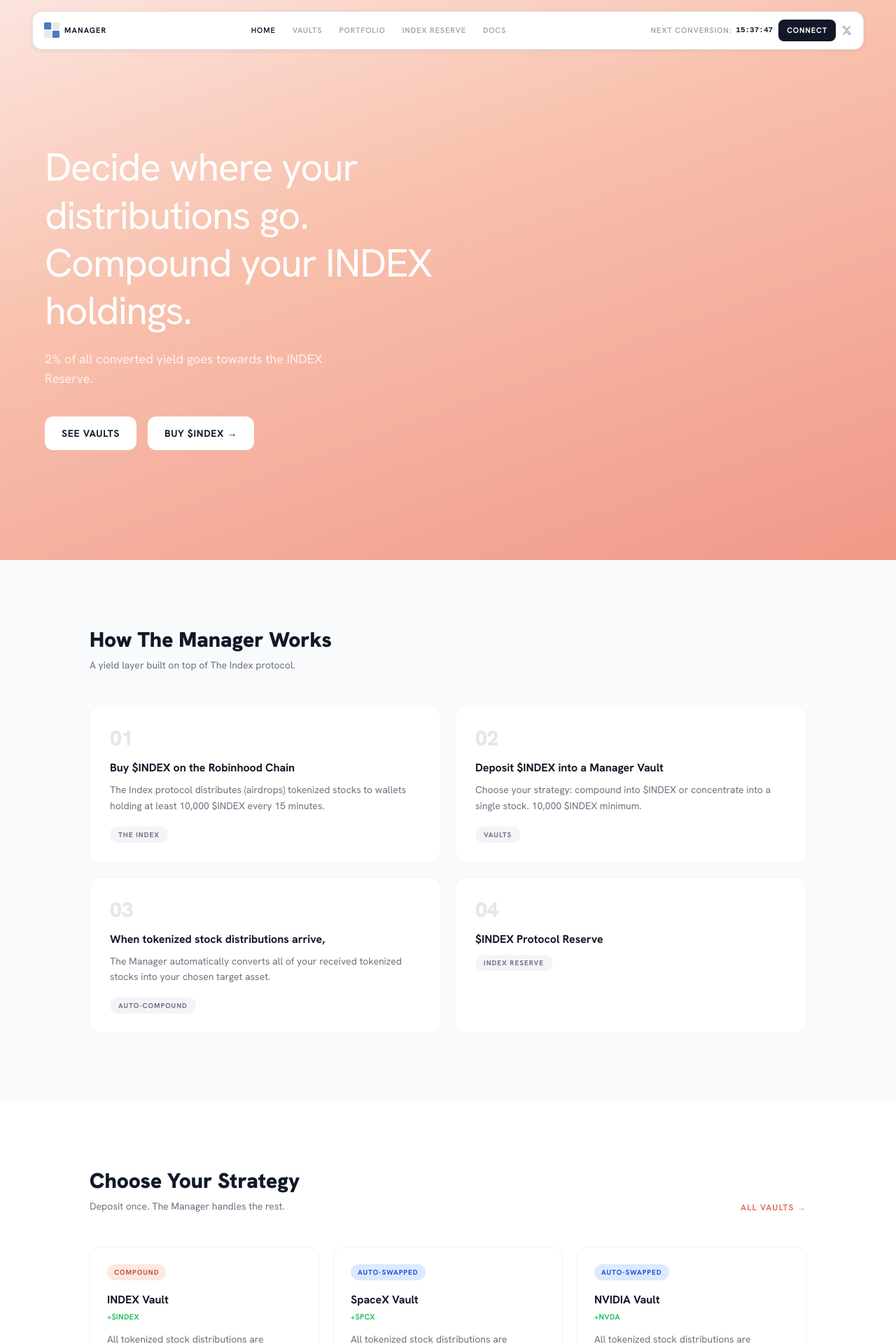
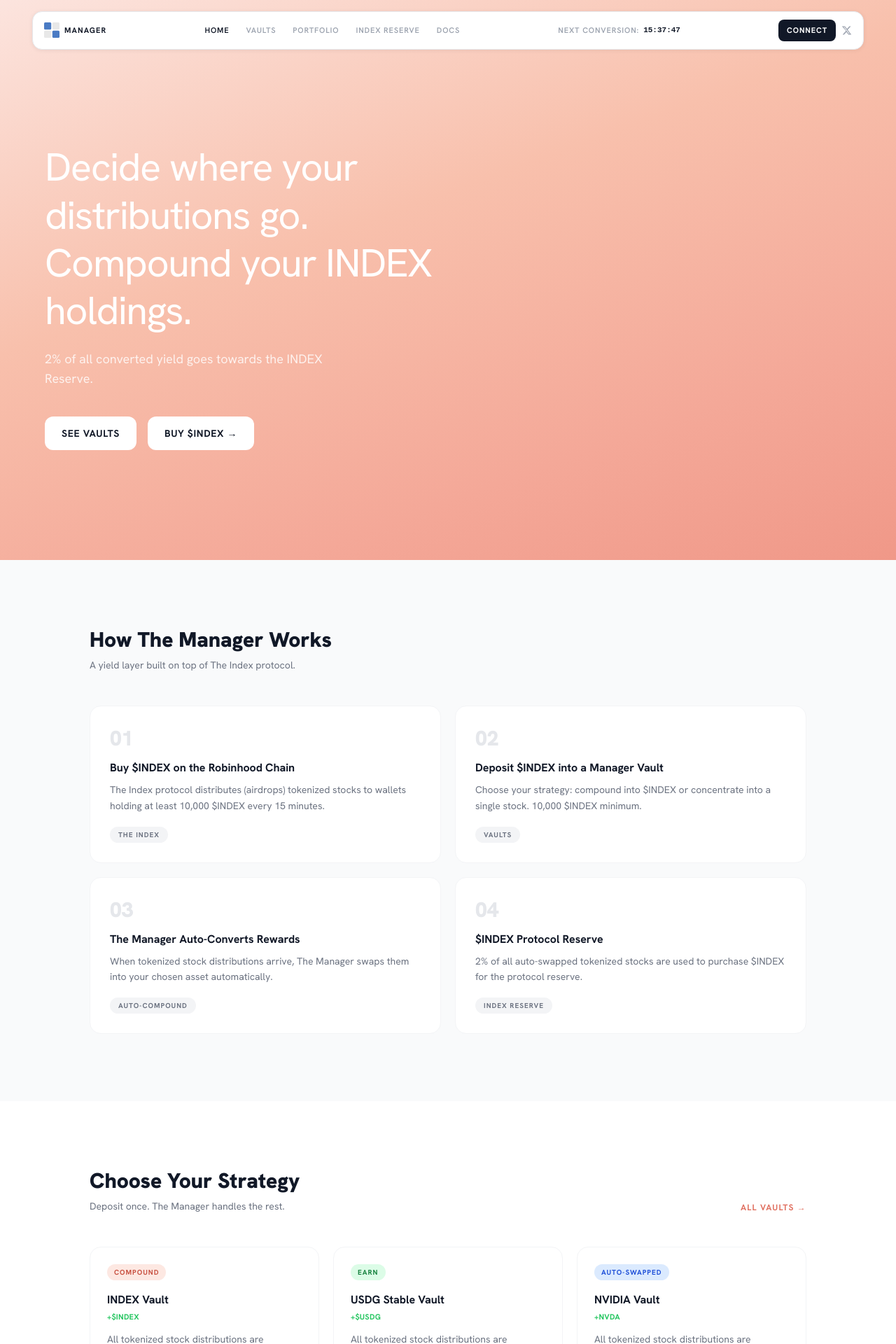
Before and after one commit to pepper-mt4u/the-manager, a React (Vite) app: page / in a window 1280 px wide. Shown: the top 1920 px of the page at 70% size. Built offline with nearby package versions, Linux system fonts and the light colour scheme.

Commit message:
Navbar: countdown moved between links and connect; step 03/04 copy; USDG replaces SpaceX in vault previews

```diff
--- a/src/components/Navbar.jsx
+++ b/src/components/Navbar.jsx
@@ -168,25 +168,36 @@ export default function Navbar() {
           ))}
         </div>
 
-        {/* Right controls */}
+        {/* Desktop countdown — sits between nav links and right controls */}
         <div
+          className="hidden lg:flex items-center gap-1.5"
           style={{
-            display: 'flex', alignItems: 'center', gap: '8px',
             opacity: collapsed ? 0 : 1,
-            maxWidth: collapsed ? 0 : '500px',
+            maxWidth: collapsed ? 0 : '280px',
             overflow: 'hidden',
             transition: 'opacity 0.25s ease, max-width 0.55s cubic-bezier(0.22, 1, 0.36, 1)',
             pointerEvents: collapsed ? 'none' : 'auto',
             flexShrink: 0,
           }}
         >
-          {/* Countdown — desktop: single line, uppercase, nav-link style */}
-          <div className="hidden lg:flex items-center gap-1.5">
-            <span style={{ fontSize: '11px', fontWeight: 600, letterSpacing: '0.08em', color: '#9ca3af', whiteSpace: 'nowrap' }}>NEXT CONVERSION:</span>
-            <span style={{ fontSize: '11px', fontWeight: 700, color: '#111827', fontFamily: 'monospace' }}>
-              <Countdown />
-            </span>
-          </div>
+          <span style={{ fontSize: '11px', fontWeight: 600, letterSpacing: '0.08em', color: '#9ca3af', whiteSpace: 'nowrap' }}>NEXT CONVERSION:</span>
+          <span style={{ fontSize: '11px', fontWeight: 700, color: '#111827', fontFamily: 'monospace' }}>
+            <Countdown />
+          </span>
+        </div>
+
+        {/* Right controls */}
+        <div
+          style={{
+            display: 'flex', alignItems: 'center', gap: '8px',
+            opacity: collapsed ? 0 : 1,
+            maxWidth: collapsed ? 0 : '200px',
+            overflow: 'hidden',
+            transition: 'opacity 0.25s ease, max-width 0.55s cubic-bezier(0.22, 1, 0.36, 1)',
+            pointerEvents: collapsed ? 'none' : 'auto',
+            flexShrink: 0,
+          }}
+        >
           {/* Countdown — mobile: 2 lines */}
           <div className="flex lg:hidden flex-col items-end" style={{ lineHeight: 1.25 }}>
             <span style={{ fontSize: '10px', fontWeight: 600, color: '#6b7280', whiteSpace: 'nowrap' }}>Next Conversion:</span>
--- a/src/pages/Home.jsx
+++ b/src/pages/Home.jsx
@@ -107,14 +107,14 @@ const processSteps = [
   },
   {
     n: '03',
-    title: 'When tokenized stock distributions arrive,',
-    body: 'The Manager automatically converts all of your received tokenized stocks into your chosen target asset.',
+    title: 'The Manager Auto-Converts Rewards',
+    body: 'When tokenized stock distributions arrive, The Manager swaps them into your chosen asset automatically.',
     tag: 'AUTO-COMPOUND',
   },
   {
     n: '04',
     title: '$INDEX Protocol Reserve',
-    body: null,
+    body: '2% of all auto-swapped tokenized stocks are used to purchase $INDEX for the protocol reserve.',
     tag: 'INDEX RESERVE',
   },
 ]
@@ -130,13 +130,13 @@ const vaultPreviews = [
     tagColor: 'bg-coral-100 text-coral-700',
   },
   {
-    name: 'SpaceX Vault',
-    target: '+SPCX',
-    desc: 'All tokenized stock distributions are automatically swapped into tokenized SpaceX stock on the Robinhood layer 2.',
+    name: 'USDG Stable Vault',
+    target: '+$USDG',
+    desc: 'All tokenized stock distributions are automatically swapped into USDG, the native stablecoin of the Robinhood layer 2.',
     apy: 'TBA',
     tvl: '$0',
-    tag: 'AUTO-SWAPPED',
-    tagColor: 'bg-blue-100 text-blue-700',
+    tag: 'EARN',
+    tagColor: 'bg-green-100 text-green-700',
   },
   {
     name: 'NVIDIA Vault',
```
